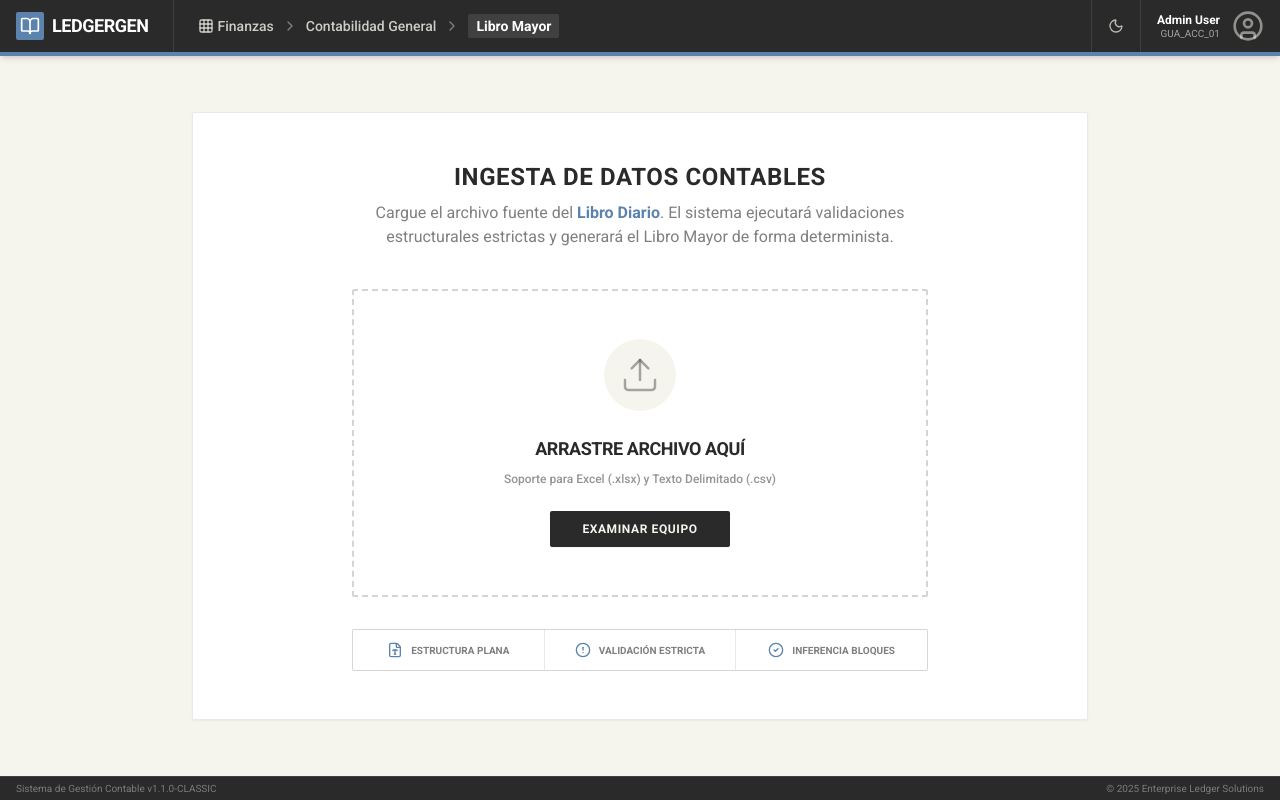
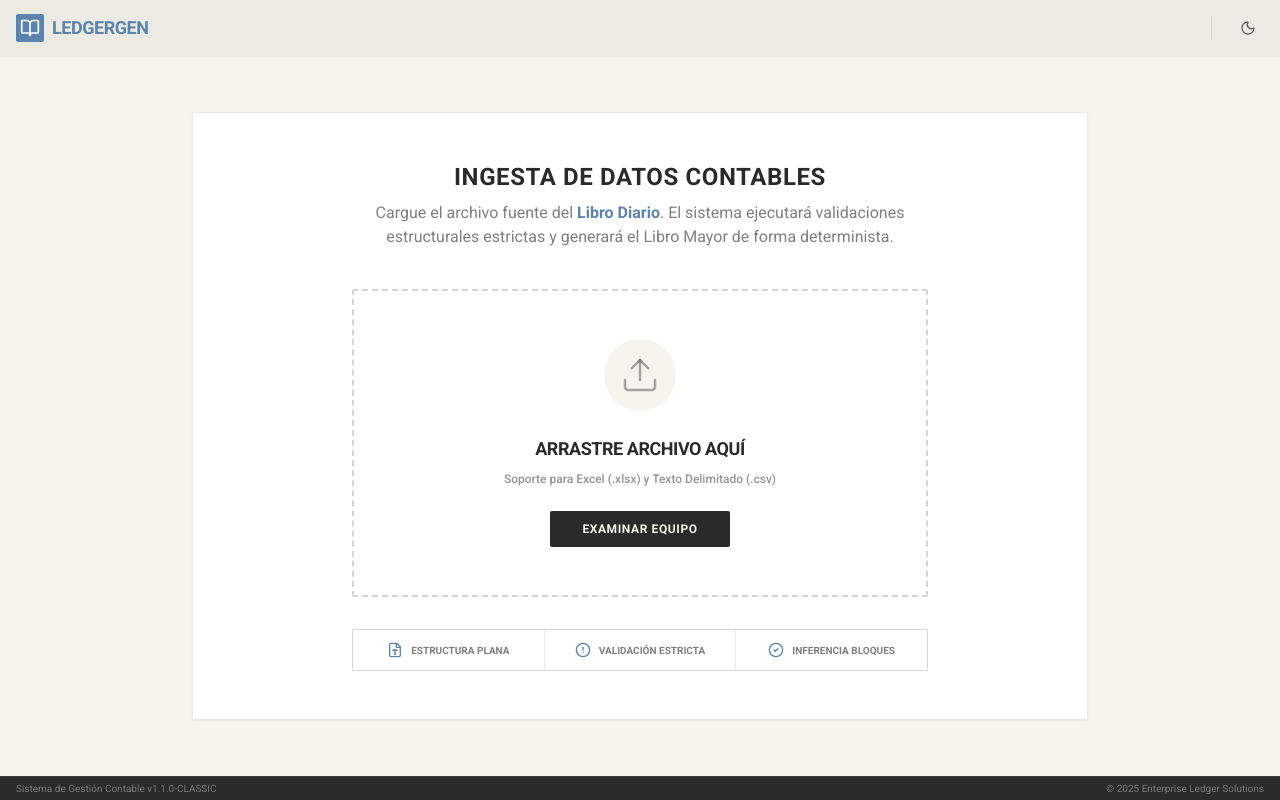
Before and after one commit to Lichipichi-ux/Determinist, a React (Vite) app: page / in a window 1280 px wide. Built offline with nearby package versions, Linux system fonts and the light colour scheme.

Commit message:
Refactor header UI: concise layout, remove admin section, update colors

```diff
--- a/src/App.tsx
+++ b/src/App.tsx
@@ -1,5 +1,5 @@
 import React, { useState, useEffect } from 'react';
-import { BookOpen, RefreshCcw, AlertOctagon, CheckCircle2, Moon, Sun, ArrowLeft, Grid, ChevronRight, UserCircle } from 'lucide-react';
+import { BookOpen, RefreshCcw, AlertOctagon, CheckCircle2, Moon, Sun, ArrowLeft } from 'lucide-react';
 import FileUpload from './components/FileUpload';
 import LedgerView from './components/LedgerView';
 import { AccountLedger, ParseResult, ProcessingError } from './types';
@@ -54,65 +54,41 @@ const App: React.FC = () => {
   return (
     <div className="h-screen bg-seashell dark:bg-[#1a1a1a] text-obsidian dark:text-seashell font-sans transition-colors duration-300 selection:bg-denim selection:text-white flex flex-col overflow-hidden">
       {/* Enterprise Navbar */}
-      <nav className="bg-obsidian text-seashell shadow-md z-50 h-14 shrink-0 border-b-4 border-denim">
+      <nav className="bg-[#ebebe3] dark:bg-obsidian text-obsidian dark:text-seashell shadow-sm dark:shadow-md z-50 h-14 shrink-0 transition-colors duration-300">
         <div className="w-full h-full px-4 flex items-center justify-between">
 
-          {/* Left: Branding & Module Navigation */}
+          {/* Left: Branding */}
           <div className="flex items-center h-full">
             {/* Logo Area */}
-            <div className="flex items-center gap-2 pr-6 border-r border-white/10 h-full">
+            <div className="flex items-center gap-2 pr-6 h-full">
               <div className="bg-denim p-1 rounded-sm">
                 <BookOpen className="w-5 h-5 text-white" />
               </div>
-              <span className="text-lg font-bold tracking-tight text-white uppercase">LedgerGen</span>
-            </div>
-
-            {/* Breadcrumbs / System Context */}
-            <div className="hidden md:flex items-center gap-2 pl-6 text-sm text-seashell/80">
-              <div className="flex items-center gap-1 hover:text-white cursor-pointer transition-colors">
-                <Grid className="w-4 h-4" />
-                <span className="font-medium">Finanzas</span>
-              </div>
-              <ChevronRight className="w-4 h-4 text-white/40" />
-              <span className="font-medium hover:text-white cursor-pointer transition-colors">Contabilidad General</span>
-              <ChevronRight className="w-4 h-4 text-white/40" />
-              <span className="font-bold text-white bg-white/10 px-2 py-0.5 rounded-sm">
-                Libro Mayor
-              </span>
+              <span className="text-lg font-bold tracking-tight text-denim dark:text-white uppercase transition-colors">LedgerGen</span>
             </div>
           </div>
 
-          {/* Right: Tools & Status */}
-          <div className="flex items-center h-full gap-0">
+          {/* Right: Tools & Actions */}
+          <div className="flex items-center h-full gap-4">
             {viewState === 'VIEW' && (
-              <div className="flex items-center h-full border-l border-white/10 px-4">
               <button
                 onClick={resetApp}
                 className="flex items-center gap-2 px-3 py-1.5 bg-denim hover:bg-denim/90 text-white text-xs font-semibold uppercase tracking-wide rounded-sm transition-all shadow-sm"
               >
                 <RefreshCcw className="w-3.5 h-3.5" />
-                  <span>Nuevo Proceso</span>
+                <span>Cargar Nuevo Documento</span>
               </button>
-              </div>
             )}
 
-            <div className="flex items-center h-full border-l border-white/10 px-2">
+            <div className="w-px h-6 bg-obsidian/10 dark:bg-white/10 mx-1 transition-colors"></div>
+
             <button
               onClick={toggleTheme}
-                className="p-2 rounded-sm hover:bg-white/10 text-seashell/70 hover:text-seashell transition-colors"
+              className="p-2 rounded-sm hover:bg-obsidian/5 dark:hover:bg-white/10 text-obsidian/70 hover:text-obsidian dark:text-seashell/70 dark:hover:text-seashell transition-colors"
               title={isDarkMode ? "Modo Claro" : "Modo Oscuro"}
             >
               {isDarkMode ? <Sun className="w-4 h-4" /> : <Moon className="w-4 h-4" />}
             </button>
-            </div>
-
-            <div className="flex items-center h-full border-l border-white/10 pl-4 gap-3">
-              <div className="text-right hidden lg:block leading-tight">
-                <div className="text-xs font-bold text-white">Admin User</div>
-                <div className="text-[10px] text-seashell/60">GUA_ACC_01</div>
-              </div>
-              <UserCircle className="w-8 h-8 text-seashell/50" />
-            </div>
           </div>
         </div>
       </nav>
```
Lines whose indentation alone changed are shown as unchanged.
